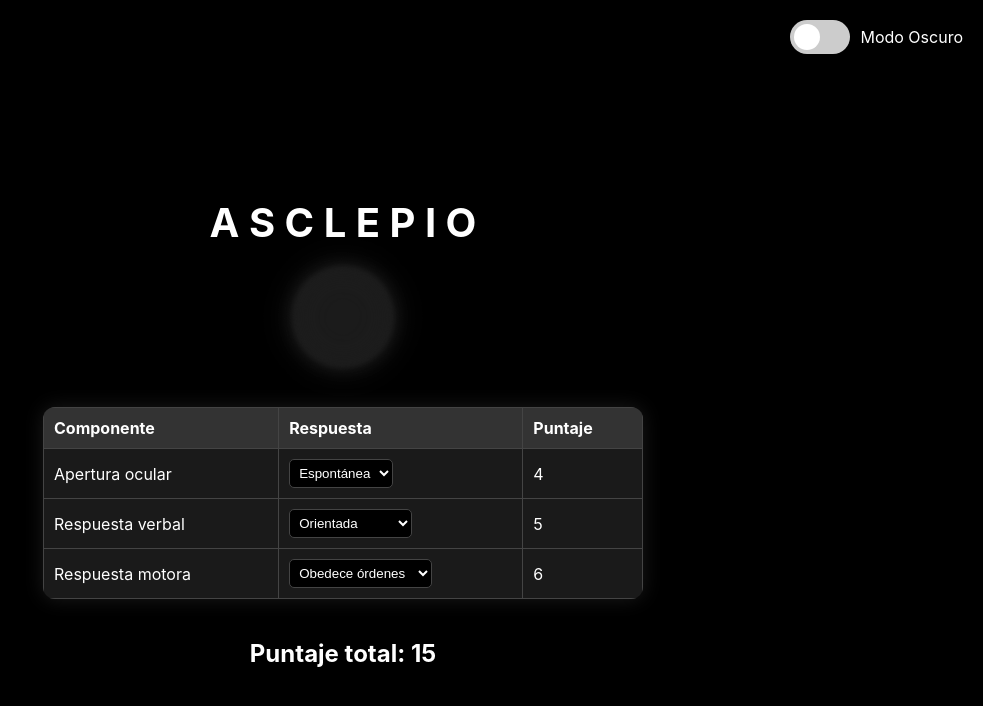
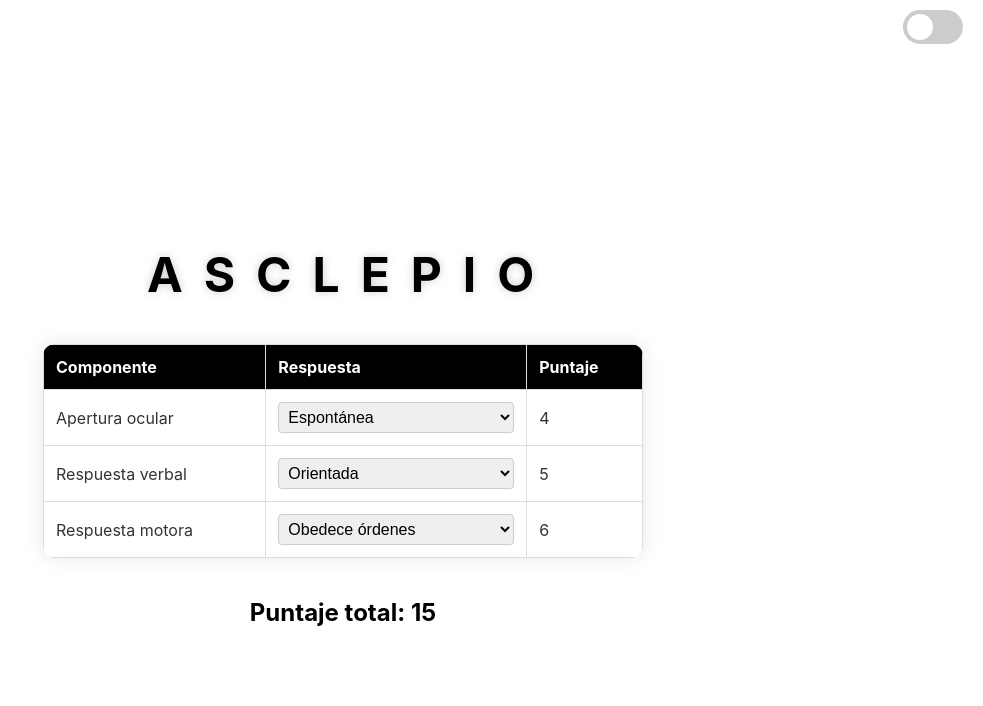
Before and after one commit to DIEGO3117683361/GLSGOW, a plain HTML site: page index.html in a window 1280 px wide. Shown: the whole page, without its empty margins (297-1280 px from the left). Drawn offline with Linux system fonts and the light colour scheme; a web font is replaced by a local one.

Commit message:
Update index.html

```diff
--- a/index.html
+++ b/index.html
@@ -9,8 +9,8 @@
 
         body {
             font-family: 'SF Pro Display', sans-serif;
-            background-color: #000;
-            color: #fff;
+            background-color: #fff;
+            color: #333;
             margin: 0;
             padding: 20px;
             display: flex;
@@ -18,65 +18,18 @@
             align-items: center;
             justify-content: center;
             height: 100vh;
-            transition: background-color 0.5s, color 0.5s;
         }
 
         h1 {
-            font-size: 2.5em;
             margin-bottom: 20px;
-            text-align: center;
-            animation: fadeIn 1s ease-in-out;
+            font-size: 3em;
+            letter-spacing: 0.1em;
+            color: #000;
+            text-shadow: 0 0 10px rgba(0,0,0,0.2);
         }
 
         .container {
-            position: relative;
-            width: 100px;
-            height: 100px;
-            margin-bottom: 20px;
-            animation: rotate 1.5s linear infinite;
-        }
-
-        .container span {
-            position: absolute;
-            width: 100%;
-            height: 100%;
-            border-radius: 50%;
-            background-color: #1a1a1a;
-            animation: blurFade 1.5s infinite;
-        }
-
-        .container span:nth-child(1) {
-            filter: blur(2px);
-        }
-
-        .container span:nth-child(2) {
-            filter: blur(4px);
-            animation-delay: 0.5s;
-        }
-
-        .container span:nth-child(3) {
-            filter: blur(8px);
-            animation-delay: 1s;
-        }
-
-        .container span:nth-child(4) {
-            filter: blur(16px);
-            animation-delay: 1.5s;
-        }
-
-        @keyframes rotate {
-            0% { transform: rotate(0deg); }
-            100% { transform: rotate(360deg); }
-        }
-
-        @keyframes blurFade {
-            0%, 100% { opacity: 0.5; }
-            50% { opacity: 1; }
-        }
-
-        @keyframes fadeIn {
-            from { opacity: 0; }
-            to { opacity: 1; }
+            margin-bottom: 40px;
         }
 
         table {
@@ -86,61 +39,60 @@
             margin: 20px 0;
             border-radius: 12px;
             overflow: hidden;
-            box-shadow: 0 0 20px rgba(255, 255, 255, 0.1);
-            background: #1a1a1a;
-            color: #fff;
-            transition: background-color 0.5s, color 0.5s;
+            box-shadow: 0 0 20px rgba(0,0,0,0.1);
+            background-color: #fff;
         }
 
         th, td {
-            border: 1px solid #444;
-            padding: 10px;
+            border: 1px solid #ddd;
+            padding: 12px;
             text-align: left;
+            transition: background-color 0.3s, color 0.3s;
         }
 
         th {
-            background-color: #333;
+            background-color: #000;
+            color: #fff;
         }
 
-        select {
-            background: #000;
-            color: #fff;
-            border: 1px solid #444;
+        td select {
+            width: 100%;
             padding: 5px;
-            border-radius: 5px;
-            transition: background-color 0.5s, color 0.5s;
+            border: 1px solid #ccc;
+            border-radius: 4px;
+            font-size: 1em;
+            transition: border-color 0.3s;
+        }
+
+        td select:focus {
+            border-color: #000;
         }
 
         .result {
             font-size: 1.5em;
             font-weight: bold;
-            text-align: center;
             margin-top: 20px;
+            color: #000;
         }
 
         .dark-mode {
-            background-color: #fff;
-            color: #000;
+            background-color: #333;
+            color: #f4f4f4;
         }
 
         .dark-mode th {
-            background-color: #ccc;
+            background-color: #444;
         }
 
-        .dark-mode table {
-            background: #f0f0f0;
-            color: #000;
-        }
-
-        .dark-mode select {
-            background: #fff;
-            color: #000;
+        .dark-mode td select {
+            background-color: #555;
+            color: #fff;
         }
 
         .toggle-container {
             position: absolute;
-            top: 20px;
-            right: 20px;
+            top: 10px;
+            right: 10px;
             display: flex;
             align-items: center;
         }
@@ -149,6 +101,7 @@
             margin-left: 10px;
             font-size: 1em;
             cursor: pointer;
+            color: #000;
         }
 
         .switch {
@@ -189,7 +142,7 @@
         }
 
         input:checked + .slider {
-            background-color: #2196F3;
+            background-color: #ccc;
         }
 
         input:checked + .slider:before {
@@ -204,16 +157,10 @@
         <input type="checkbox" onclick="toggleDarkMode()">
         <span class="slider"></span>
     </label>
-    <label>Modo Oscuro</label>
+    <label></label>
 </div>
 
 <h1>A S C L E P I O</h1>
-<div class="container">
-    <span></span>
-    <span></span>
-    <span></span>
-    <span></span>
-</div>
 
 <table>
     <thead>
```
